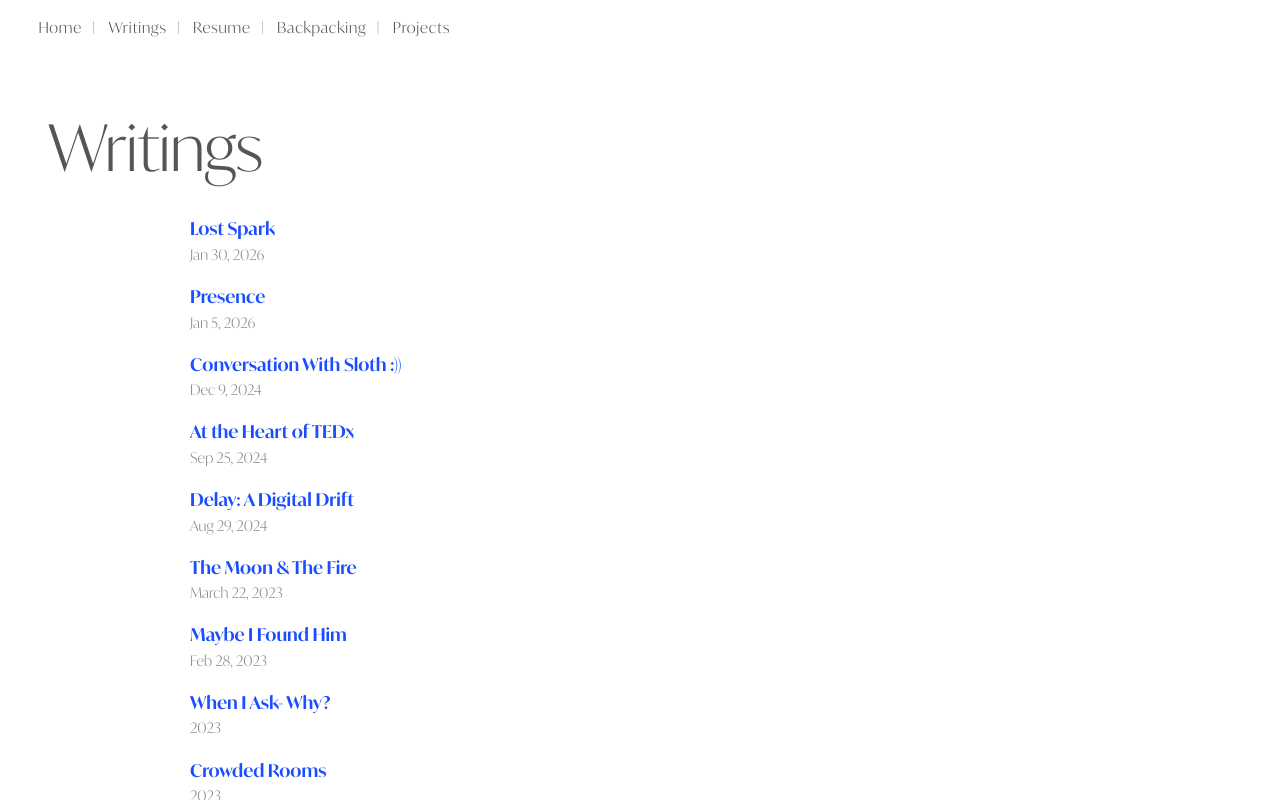
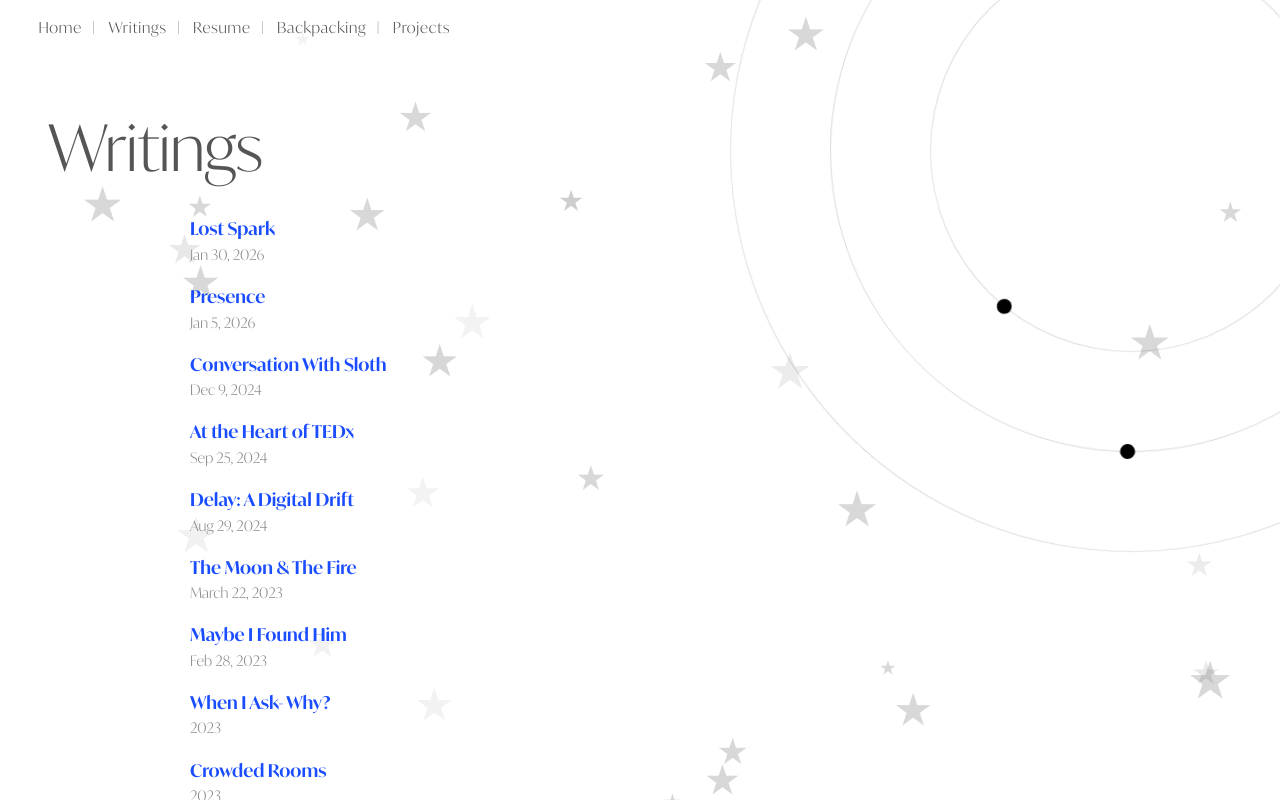
Before and after one commit to roshanibankar/iPortfolio, a React (Vite) app: page /writings in a window 1280 px wide. Built offline with nearby package versions, Linux system fonts and the light colour scheme; the HTML template or start-up script is replaced by a standard one.

Commit message:
writing page orbits

```diff
--- a/public/writings/writings.json
+++ b/public/writings/writings.json
@@ -36,7 +36,7 @@
     "type": "poem"
   },
   {
-    "title": "Conversation With Sloth :))",
+    "title": "Conversation With Sloth",
     "date": "Dec 9, 2024",
     "slug": "conversation-with-sloth",
     "type": "poem"
--- a/src/index.css
+++ b/src/index.css
@@ -643,6 +643,97 @@ body {
     padding: 1rem;
   }
 }
+
+/* === Random ★ Stars (twinkling out-of-sync) === */
+.star-layer {
+  position: absolute;
+  inset: 0;
+  pointer-events: none;
+  z-index: 0;
+}
+
+.star {
+  position: absolute;
+  color: #000000;
+  opacity: 0.15;
+  animation: starTwinkle 4s ease-in-out infinite alternate;
+  user-select: none;
+}
+
+@keyframes starTwinkle {
+  0%   { opacity: 0.05; transform: scale(0.9); }
+  50%  { opacity: 0.25; transform: scale(1); }
+  100% { opacity: 0.05; transform: scale(1.1); }
+}
+
+/* Keep content above stars */
+.hero-content,
+.writings-list {
+  position: relative;
+  z-index: 1;
+}
+
+/* === Orbit System (your previous orbit CSS) === */
+.writings-orbit-wrapper {
+  position: relative;
+  overflow: hidden;
+}
+
+.orbit-system {
+  position: absolute;
+  top: -250px;
+  right: -250px;
+  width: 800px;
+  height: 800px;
+  pointer-events: none;
+  z-index: 0;
+}
+
+.orbit {
+  position: absolute;
+  border: 1.5px solid rgba(0, 0, 0, 0.15);
+  border-radius: 50%;
+  animation: rotateOrbit linear infinite;
+}
+
+.orbit-1 {
+  width: 800px;
+  height: 800px;
+  animation-duration: 15s;
+}
+
+.orbit-2 {
+  width: 600px;
+  height: 600px;
+  top: 100px;
+  left: 100px;
+  animation-duration: 11s;
+  animation-direction: reverse;
+}
+
+.orbit-3 {
+  width: 400px;
+  height: 400px;
+  top: 200px;
+  left: 200px;
+  animation-duration: 9s;
+}
+
+.planet {
+  position: absolute;
+  top: -8px;          /* half of size to center on orbit */
+  left: 50%;
+  transform: translateX(-50%);
+  width: 11px;         /* same size for all planets */
+  height: 11px;
+  background: #000000;    /* no fill */
+  border: 2px solid #000;  /* black outline */
+  border-radius: 50%;  /* makes it circular */
+}
+@keyframes rotateOrbit {
+  from { transform: rotate(0deg); }
+  to   { transform: rotate(360deg); }
+}
 /*---------------------------------------------------*/
 .resume-page {
   max-width: 900px;
--- a/src/pages/Writings.tsx
+++ b/src/pages/Writings.tsx
@@ -9,8 +9,29 @@ interface Writing {
   type: string;
 }
 
+interface Star {
+  id: number;       // unique key
+  top: string;      // "50%"
+  left: string;     // "20%"
+  size: string;     // "1.5rem"
+  delay: string;    // "2s" random animation delay
+}
+
+const STAR_COUNT = 30;
+
+function generateStars(): Star[] {
+  return Array.from({ length: STAR_COUNT }).map(() => ({
+    id: Math.random(),
+    top: `${Math.random() * 100}%`,
+    left: `${Math.random() * 100}%`,
+    size: `${1 + Math.random() * 2}rem`,
+    delay: `${Math.random() * 4}s`,
+  }));
+}
+
 export default function Writings() {
   const [writings, setWritings] = useState<Writing[]>([]);
+  const [stars, setStars] = useState<Star[]>(() => generateStars());
 
   useEffect(() => {
     fetch(`${import.meta.env.BASE_URL}writings/writings.json`)
@@ -23,11 +44,43 @@ export default function Writings() {
         setWritings(data);
       })
       .catch((err) => console.error("Failed to load writings:", err));
+
+    // Re-generate stars every 4 seconds (out-of-sync fade)
+    const interval = setInterval(() => {
+      setStars(generateStars());
+    }, 4000);
+
+    return () => clearInterval(interval);
   }, []);
 
   return (
-    <>
-      {/* Hero Section */}
+    <div className="writings-orbit-wrapper">
+      {/* Stars Layer */}
+      <div className="star-layer">
+        {stars.map((star) => (
+          <span
+            key={star.id}
+            className="star"
+            style={{
+              top: star.top,
+              left: star.left,
+              fontSize: star.size,
+              animationDelay: star.delay,
+            }}
+          >
+            ★
+          </span>
+        ))}
+      </div>
+
+      {/* Orbit system */}
+      <div className="orbit-system">
+        <div className="orbit orbit-1"><div className="planet" /></div>
+        <div className="orbit orbit-2"><div className="planet" /></div>
+        <div className="orbit orbit-3"><div className="planet" /></div>
+      </div>
+
+      {/* Hero */}
       <section>
         <div className="hero-content">
           <h1 className="resume-heading">Writings</h1>
@@ -45,6 +98,6 @@ export default function Writings() {
           </div>
         ))}
       </div>
-    </>
+    </div>
   );
 }
```
